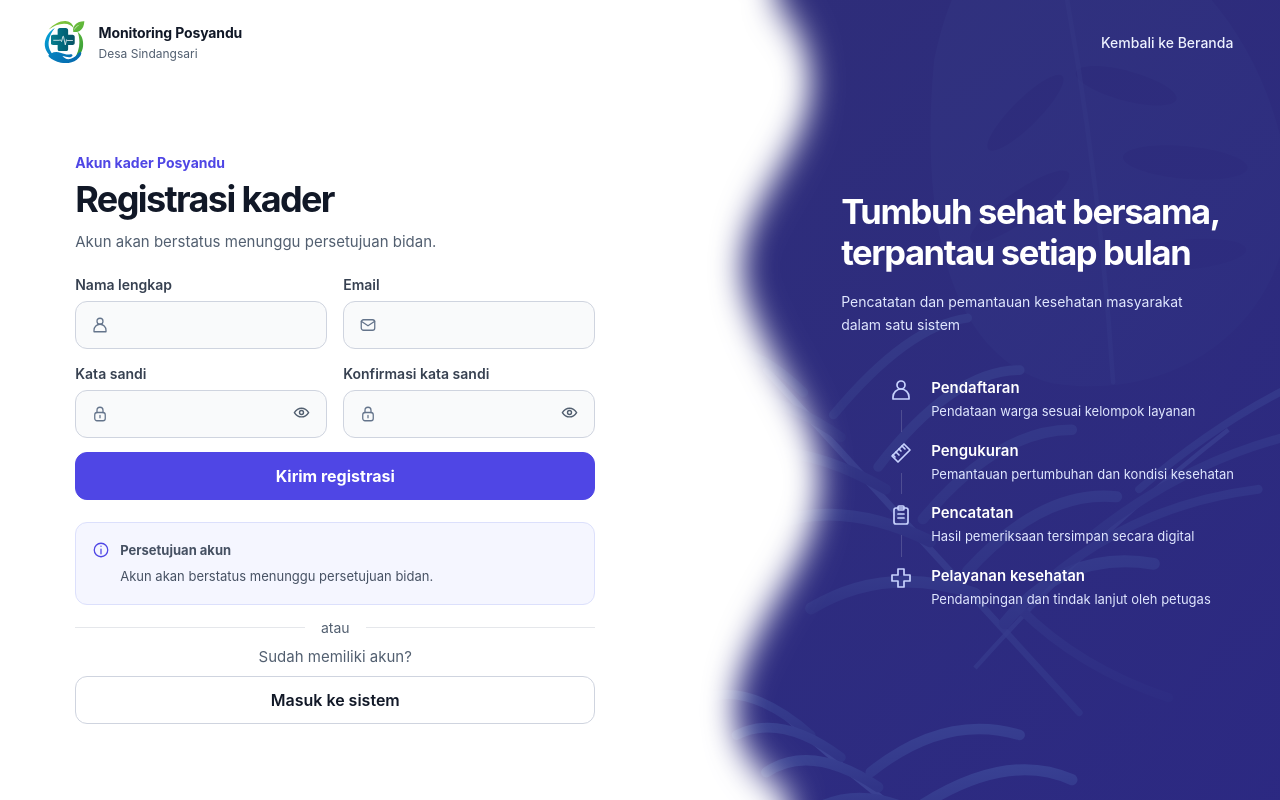
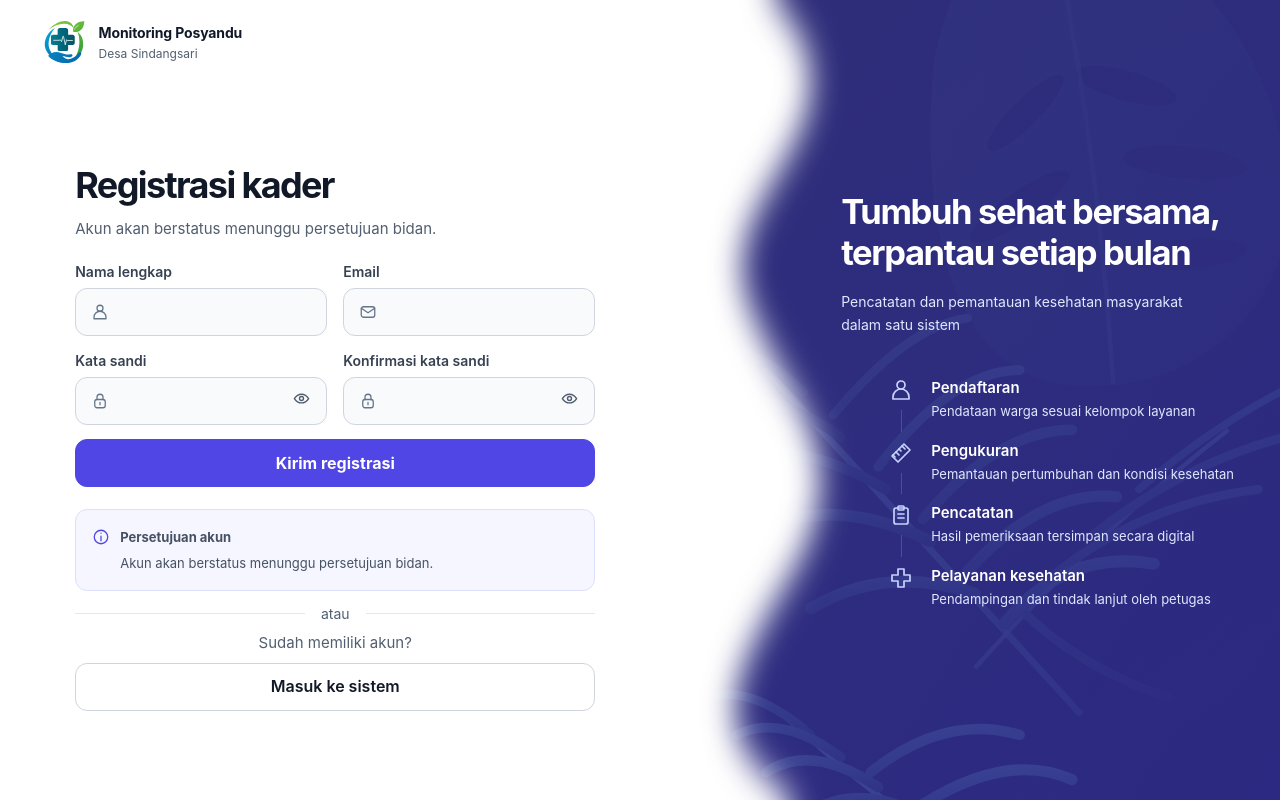
Before and after one commit to crismanturnip/monitoring-posyandu-sindangsari, a Next.js app in the folder next-app/: page /register in a window 1280 px wide. Built offline with nearby package versions, Linux system fonts and the light colour scheme.

Commit message:
Hapus kembali di halaman daftar

```diff
--- a/next-app/app/register/page.tsx
+++ b/next-app/app/register/page.tsx
@@ -8,8 +8,7 @@ type RegisterPageProps = { searchParams: Promise<{ error?: string }> };
 
 export default async function RegisterPage({ searchParams }: RegisterPageProps) {
   const params = await searchParams;
-  return <AuthShell registration><form action={signUp}>
-    <p className={styles.eyebrow}>Akun kader Posyandu</p>
+  return <AuthShell registration showBackLink={false}><form action={signUp}>
     <h1>Registrasi kader</h1><p>Akun akan berstatus menunggu persetujuan bidan.</p>
     {params.error && <div className="form-error" role="alert">{params.error}</div>}
     <div className={styles.fields}>
```
